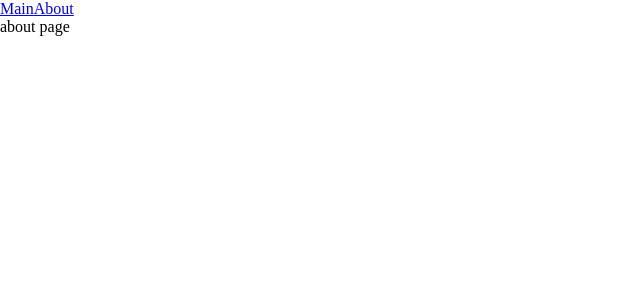
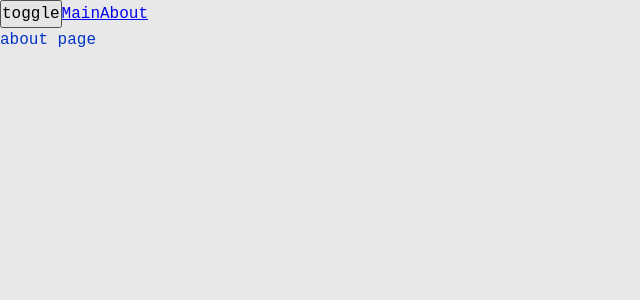
Before and after one commit to KolesnikovP/blog, a React app: page /about in a window 1280 px wide. Shown: the top 300 px of the page, without its empty margins (0-640 px from the left). Built offline with nearby package versions, Linux system fonts and the light colour scheme.

Commit message:
add global styles and first boilerplate variant of theme

```diff
--- a/src/App.tsx
+++ b/src/App.tsx
@@ -1,12 +1,24 @@
 import {Link, Route, Routes} from 'react-router-dom';
-import './index.scss'
 import {MainPageAsync} from "./Pages/MainPage/MainPage.async";
 import {AboutPageAsync} from "./Pages/AboutPage/AboutPage.async";
-import {Suspense} from "react";
+import {Suspense, useState} from "react";
+import './styles/index.scss'
+
+export enum Theme {
+    LIGHT = 'light',
+    DARK = 'dark'
+}
 
 export const App = () => {
+    const [theme, setTheme] = useState<Theme>(Theme.LIGHT)
+
+    const toggleTheme = () => {
+        setTheme(theme === Theme.LIGHT ? Theme.DARK : Theme.LIGHT)
+    }
+
     return (
-        <div className='app'>
+        <div className={`app ${theme}`}>
+            <button onClick={toggleTheme}>toggle</button>
             <Link to='/'>Main</Link>
             <Link to='/about'>About</Link>
                 <Suspense fallback={<div>Loading...</div>}>
--- a/src/index.scss
+++ /dev/null
@@ -1,9 +0,0 @@
-* {
-  margin: 0;
-  padding: 0;
-  box-sizing: border-box;
-}
-
-.app {
-
-}
--- a/src/index.tsx
+++ b/src/index.tsx
@@ -9,7 +9,7 @@
 root.render(
     <React.StrictMode>
         <BrowserRouter>
-            <App/>
+            <App />
         </BrowserRouter>
     </React.StrictMode>
 );
--- /dev/null
+++ b/src/styles/index.scss
@@ -0,0 +1,13 @@
+@import 'reset';
+@import 'variables/global';
+@import 'themes/light';
+@import 'themes/dark';
+
+.app {
+  font: var(--font-m);
+
+  background: var(--bg-color);
+  color: var(--primary-color);
+
+  min-height: 100vh;
+}
--- /dev/null
+++ b/src/styles/reset.scss
@@ -0,0 +1,13 @@
+* {
+  margin: 0;
+  padding: 0;
+  box-sizing: border-box;
+}
+
+input,
+button,
+textarea,
+select {
+  margin: 0;
+  font: inherit;
+}
--- /dev/null
+++ b/src/styles/themes/dark.scss
@@ -0,0 +1,6 @@
+.app.dark   {
+  --bg-color: #090949;
+
+  --primary-color: #049604;
+  --secondary-color: #04ff04;
+}
--- /dev/null
+++ b/src/styles/themes/light.scss
@@ -0,0 +1,6 @@
+.app.light {
+    --bg-color: #e8e8ea;
+
+    --primary-color: #0232c2;
+    --secondary-color: #0449e0;
+}
--- /dev/null
+++ b/src/styles/variables/global.scss
@@ -0,0 +1,15 @@
+:root {
+  --font-family-main: "Courier New", monospace, Serif;
+
+  --font-size-m: 16px;
+  --font-line-m: 24px;
+  --font-m: var(--font-size-m)/var(--font-line-m) var(--font-family-main);
+
+  --font-size-l: 24px;
+  --font-line-l: 32px;
+  --font-l: var(--font-size-m)/var(--font-line-m) var(--font-family-main);
+
+  --font-size-xl: 32px;
+  --font-line-xl: 40px;
+  --font-xl: var(--font-size-xl)/var(--font-line-xl) var(--font-family-main);
+}
```
Also changed, not shown: src/theme/ThemeContext.ts (added).
